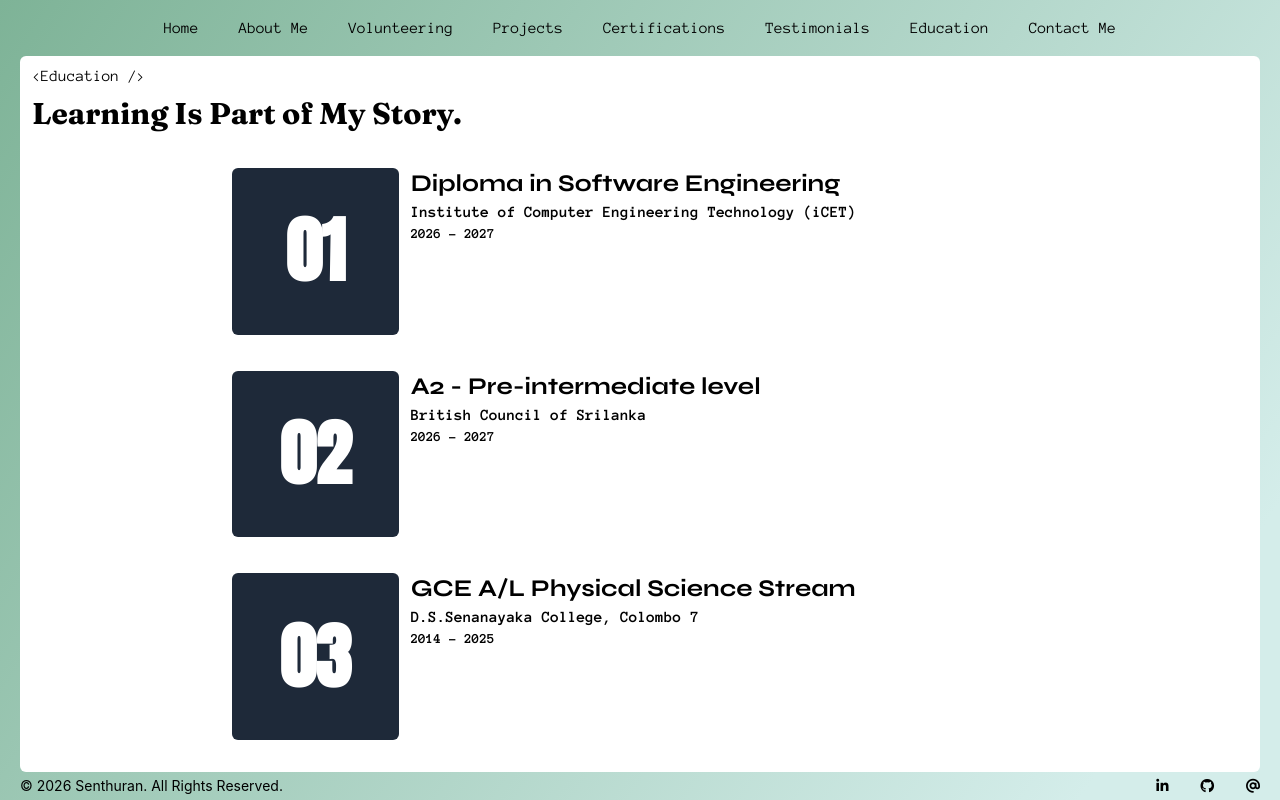
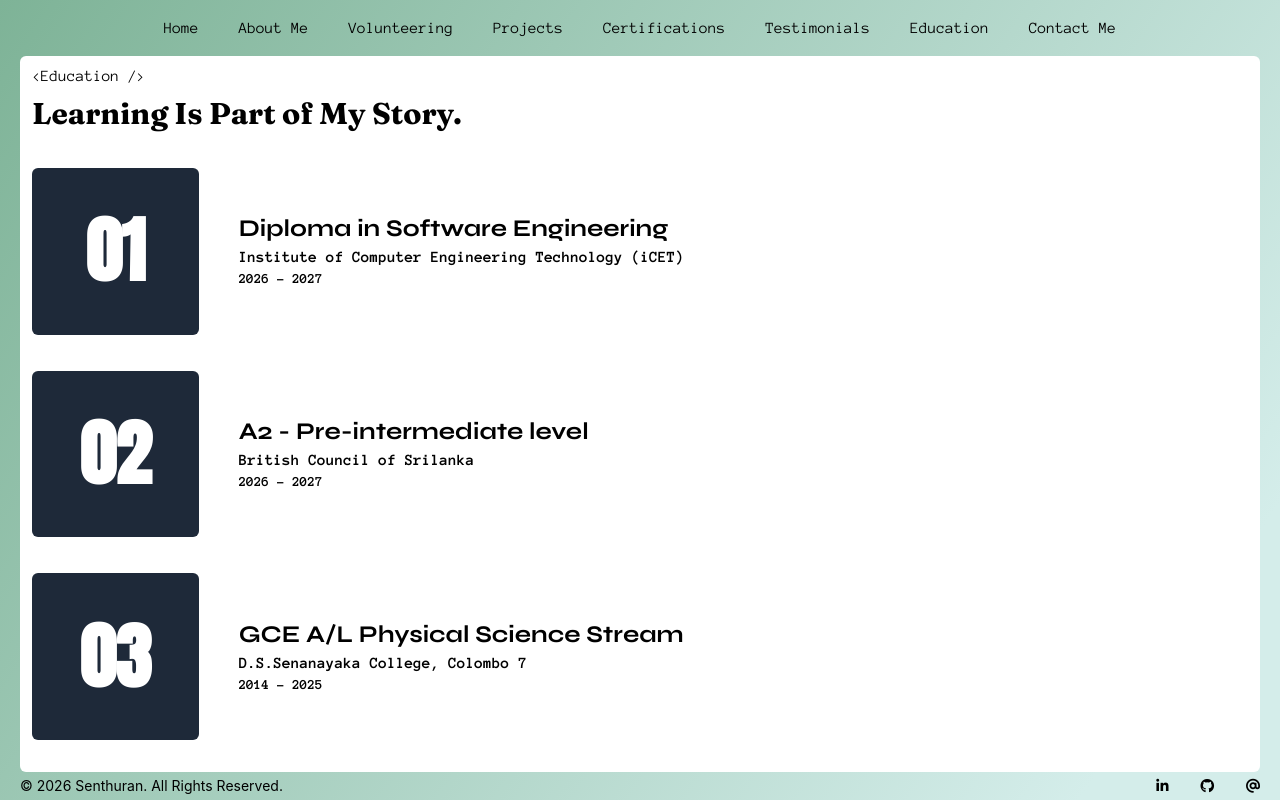
Before and after one commit to senthuran20040817/PORTFOLIO, a React (Vite) app: page / in a window 1280 px wide. Built offline with nearby package versions, Linux system fonts and the light colour scheme.

Commit message:
arrange the alignment of education section

```diff
--- a/src/components/Education.jsx
+++ b/src/components/Education.jsx
@@ -6,32 +6,32 @@ function Education() {
             <div className="flex flex-col gap-2 mt-10 mb-5 ">
                 <p className="font-bold font-Fraunces text-3xl">Learning Is Part of My Story.</p>
             </div>
-            <div className="grow flex flex-col gap-1 justify-between mb-4 ml-50">
-                <div className="flex-1 flex py-4 pl50  box-border gap-3">
+            <div className="grow flex flex-col gap-1 justify-between mb-4">
+                <div className="flex-1 flex py-4 pl50  box-border gap-10">
                     <div className="aspect-square box-border flex justify-center items-center bg-gray-800 text-white rounded-md">
                         <p className="font-anton text-7xl font-extrabold">01</p>
                     </div>
-                    <div className="">
+                    <div className="flex flex-col justify-center">
                         <p className="font-syne font-bold text-2xl">Diploma in Software Engineering</p>
                         <p className="font-anonymous font-bold text-md">Institute of Computer Engineering Technology (iCET)</p>
                         <p className="font-anonymous font-bold text-sm"> 2026 - 2027</p>
                     </div>
                 </div>
-                <div className="flex-1 flex py-4 pl0 box-border gap-3">
+                <div className="flex-1 flex py-4 pl0 box-border gap-10">
                     <div className="aspect-square box-border flex justify-center items-center bg-gray-800 text-white rounded-md">
                         <p className="font-anton text-7xl font-extrabold">02</p>
                     </div>
-                    <div className="">
+                    <div className="flex flex-col justify-center">
                         <p className="font-syne font-bold text-2xl">A2 - Pre-intermediate level</p>
                         <p className="font-anonymous font-bold text-md">British Council of Srilanka</p>
                         <p className="font-anonymous font-bold text-sm"> 2026 - 2027</p>
                     </div>
                 </div>
-                <div className="flex-1 flex py-4 pl box-border  gap-3">
+                <div className="flex-1 flex py-4 pl box-border  gap-10">
                     <div className="aspect-square box-border flex justify-center items-center bg-gray-800 text-white rounded-md">
                         <p className="font-anton text-7xl font-extrabold">03</p>
                     </div>
-                    <div className="">
+                    <div className="flex flex-col justify-center">
                         <p className="font-syne font-bold text-2xl">GCE A/L Physical Science Stream</p>
                         <p className="font-anonymous font-bold text-md">D.S.Senanayaka College, Colombo 7</p>
                         <p className="font-anonymous font-bold text-sm"> 2014 - 2025</p>
```
